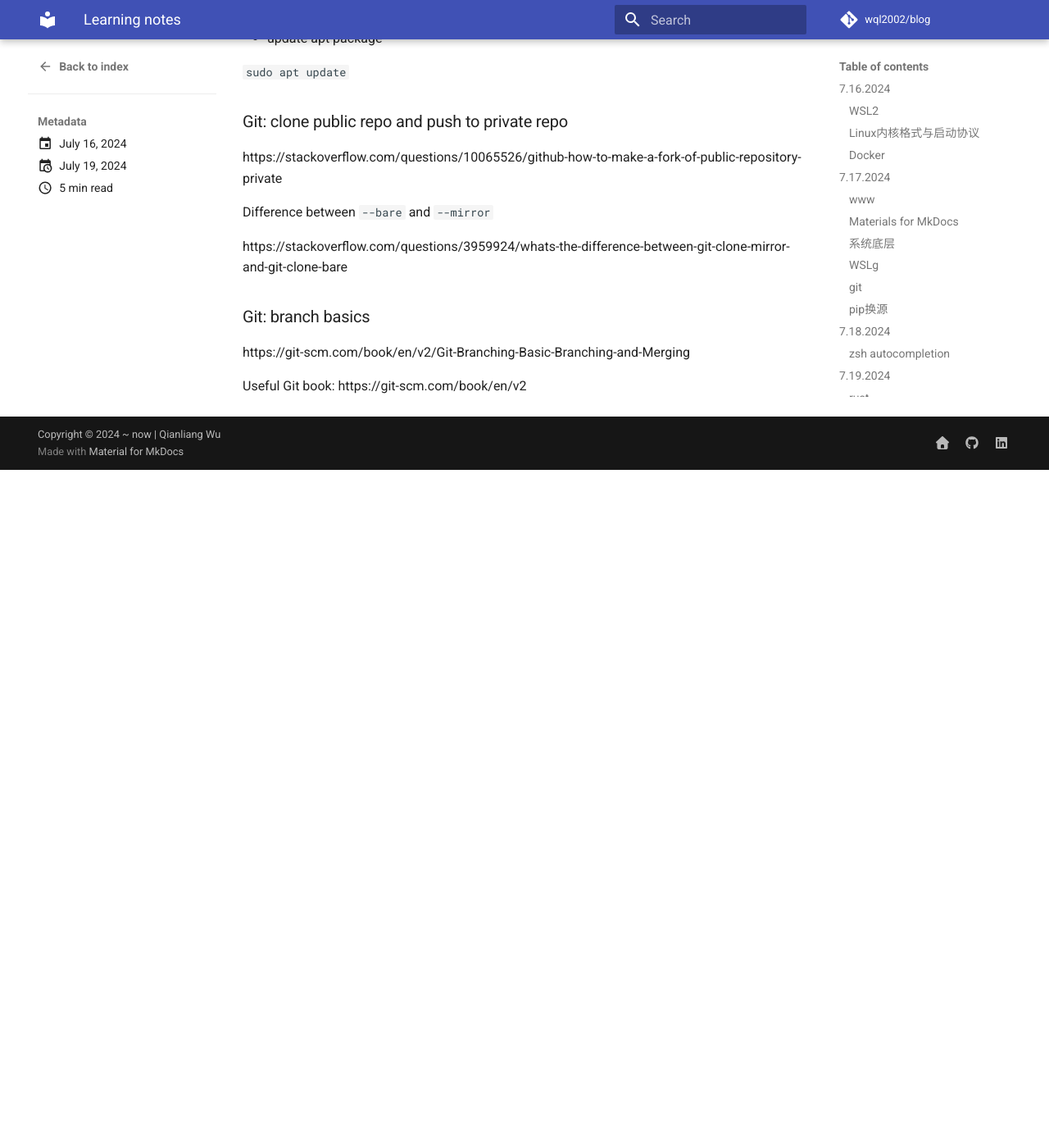
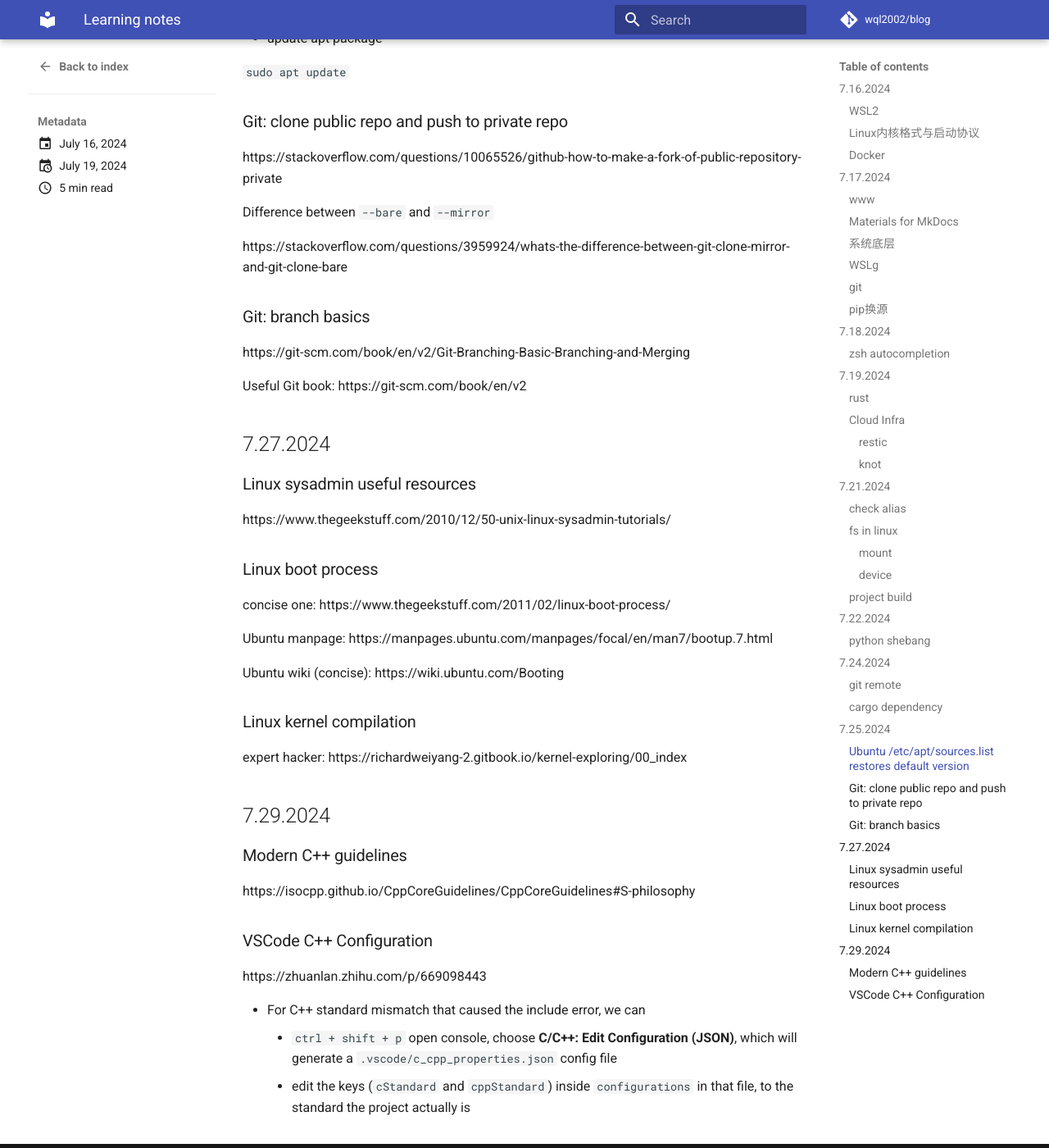
Before and after one commit to wql2002/blog, an MkDocs documentation site: the page built from docs/blog/posts/Learning-notes.md, in a window 1280 px wide and 1400 px high, scrolled down 4606 px. Shown: the whole window at 82% size. Built offline with MkDocs 1.6.1 and Material for MkDocs 9.7.7, drawn with Linux system fonts in a browser that asks for light colours; comment, search, counter and statistics services are not loaded; before the commit the page ends 5179 px from its top, so only the background shows below that.

Commit message:
update 7/{27, 29}/24 learning notes

```diff
--- a/docs/blog/posts/Learning-notes.md
+++ b/docs/blog/posts/Learning-notes.md
@@ -238,3 +238,45 @@ https://stackoverflow.com/questions/3959924/whats-the-difference-between-git-clo
 https://git-scm.com/book/en/v2/Git-Branching-Basic-Branching-and-Merging
 
 Useful Git book: https://git-scm.com/book/en/v2
+
+
+
+## 7.27.2024
+
+### Linux sysadmin useful resources
+
+https://www.thegeekstuff.com/2010/12/50-unix-linux-sysadmin-tutorials/
+
+
+
+### Linux boot process
+
+concise one: https://www.thegeekstuff.com/2011/02/linux-boot-process/
+
+Ubuntu manpage: https://manpages.ubuntu.com/manpages/focal/en/man7/bootup.7.html
+
+Ubuntu wiki (concise): https://wiki.ubuntu.com/Booting
+
+
+
+### Linux kernel compilation
+
+expert hacker: https://richardweiyang-2.gitbook.io/kernel-exploring/00_index
+
+
+
+## 7.29.2024
+
+### Modern C++ guidelines
+
+https://isocpp.github.io/CppCoreGuidelines/CppCoreGuidelines#S-philosophy
+
+
+
+### VSCode C++ Configuration
+
+https://zhuanlan.zhihu.com/p/669098443
+
+- For C++ standard mismatch that caused the include error, we can
+    - `ctrl + shift + p` open console, choose **C/C++: Edit Configuration (JSON)**, which will generate a `.vscode/c_cpp_properties.json` config file
+    - edit the keys (`cStandard` and `cppStandard`) inside `configurations` in that file,  to the standard the project actually is
```
